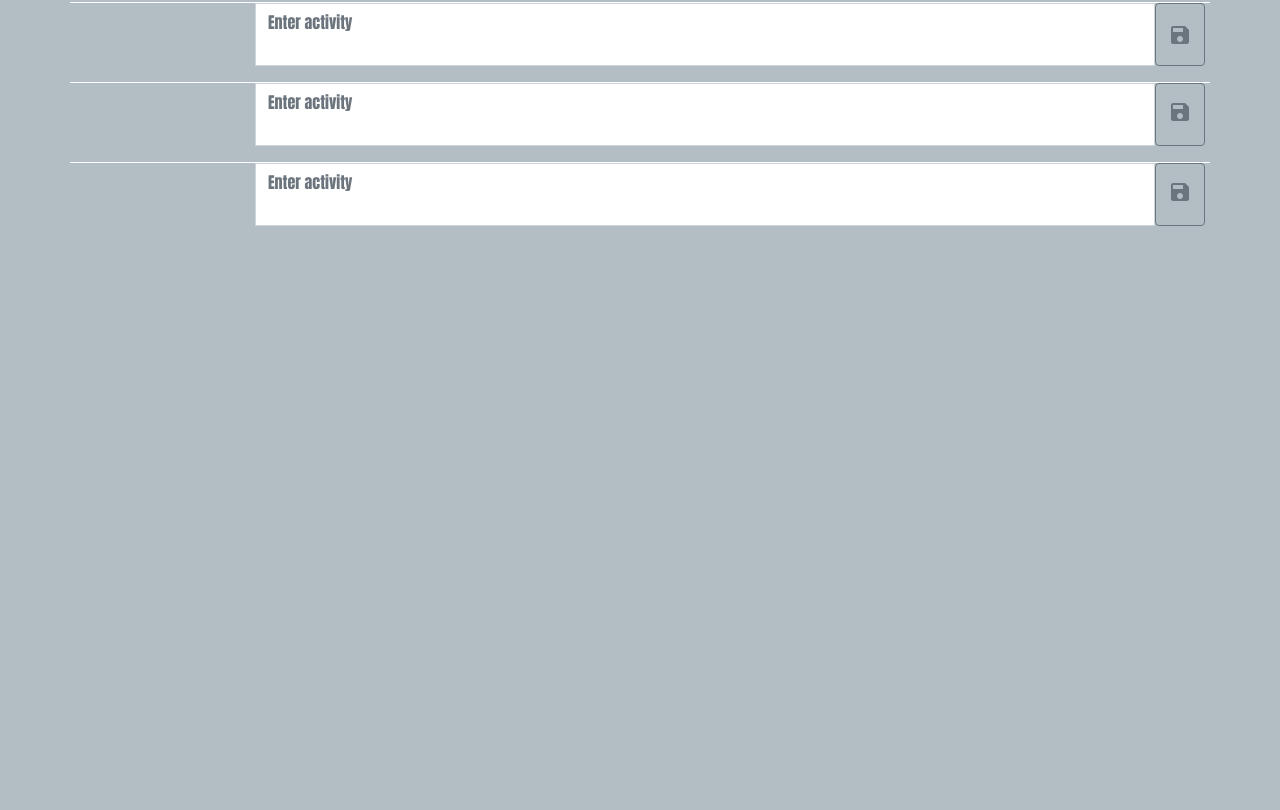
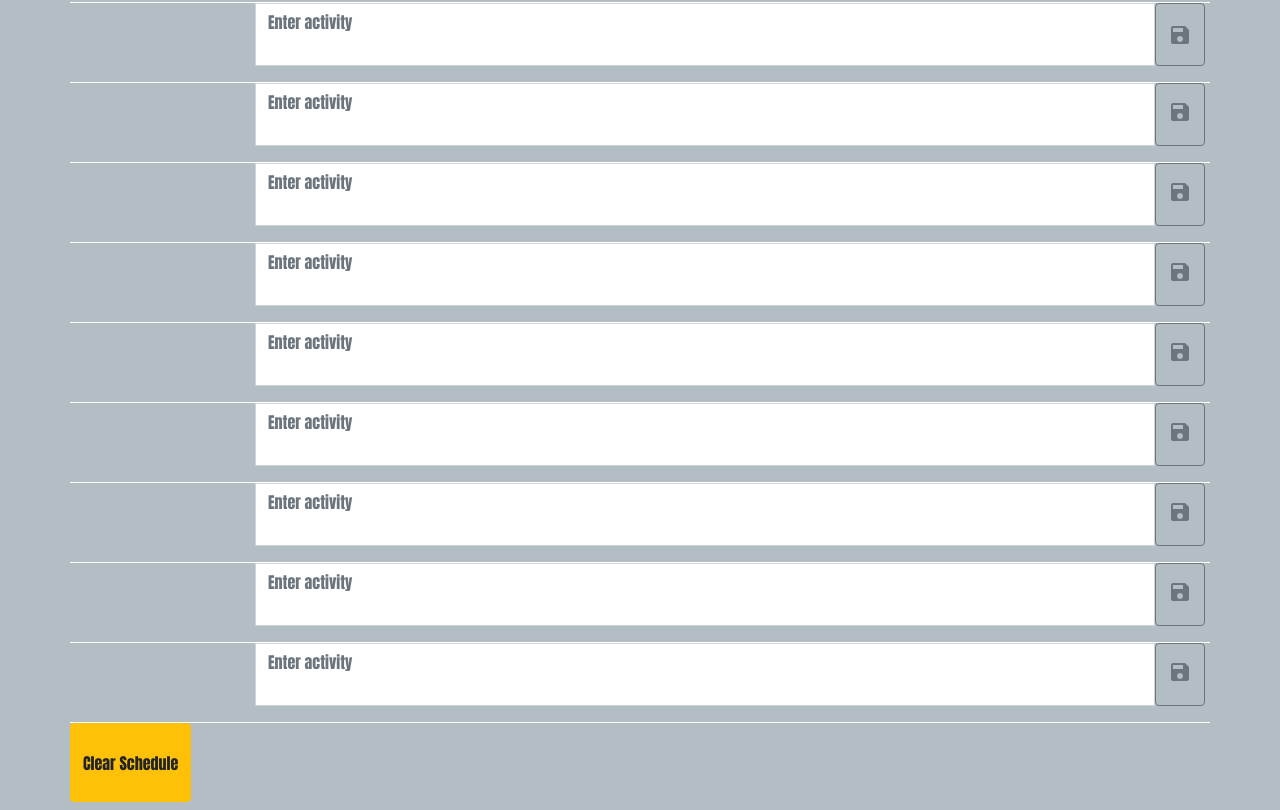
Before and after one commit to mcmathis91/taskmanager, a plain HTML site: page index.html in a window 1280 px wide. Shown: the part 298-1108 px from the top of the page. Before the commit the page ends 800 px from the top, so only its background shows below. Drawn offline with nearby package versions, Linux system fonts and the light colour scheme; files that its build step writes are made by us from their sources.

Commit message:
additional row adjustments

```diff
--- a/index.html
+++ b/index.html
@@ -48,6 +48,63 @@
         </div>
       </div>
 
+      <div class="row">
+        <div class="form-row input-group mb-3 events">
+          <div class="col-2 time" id="time-3"></div>
+          <textarea class="form-control activity" id="activity-3" placeholder="Enter activity"></textarea>
+          <button class="btn btn-outline-secondary save" id="button-3" type="button"><span
+              class="material-icons">save</span></button>
+        </div>
+      </div>
+      <div class="row">
+        <div class="form-row input-group mb-3 events">
+          <div class="col-2 time" id="time-4"></div>
+          <textarea class="form-control activity" id="activity-4" placeholder="Enter activity"></textarea>
+          <button class="btn btn-outline-secondary save" id="button-4" type="button"><span
+              class="material-icons">save</span></button>
+        </div>
+      </div>
+      <div class="row">
+        <div class="form-row input-group mb-3 events">
+          <div class="col-2 time" id="time-5"></div>
+          <textarea class="form-control activity" id="activity-5" placeholder="Enter activity"></textarea>
+          <button class="btn btn-outline-secondary save" id="button-5" type="button"><span
+              class="material-icons">save</span></button>
+        </div>
+      </div>
+
+      <div class="row">
+        <div class="form-row input-group mb-3 events">
+          <div class="col-2 time" id="time-6"></div>
+          <textarea class="form-control activity" id="activity-6" placeholder="Enter activity"></textarea>
+          <button class="btn btn-outline-secondary save" id="button-6" type="button"><span
+              class="material-icons">save</span></button>
+        </div>
+      </div>
+      <div class="row">
+        <div class="form-row input-group mb-3 events">
+          <div class="col-2 time" id="time-7"></div>
+          <textarea class="form-control activity" id="activity-7" placeholder="Enter activity"></textarea>
+          <button class="btn btn-outline-secondary save" id="button-7" type="button"><span
+              class="material-icons">save</span></button>
+        </div>
+      </div>
+      <div class="row">
+        <div class="form-row input-group mb-3 events">
+          <div class="col-2 time" id="time-8"></div>
+          <textarea class="form-control activity" id="activity-8" placeholder="Enter activity"></textarea>
+          <button class="btn btn-outline-secondary save" id="button-8" type="button"><span
+              class="material-icons">save</span></button>
+        </div>
+      </div>
+      <footer>
+        <h3>
+          <div class="row">
+            <button class="btn btn-warning" id="clear">Clear Schedule</button>
+          </div>
+        </h3>
+      </footer>
+
 
   </body>
 
```
